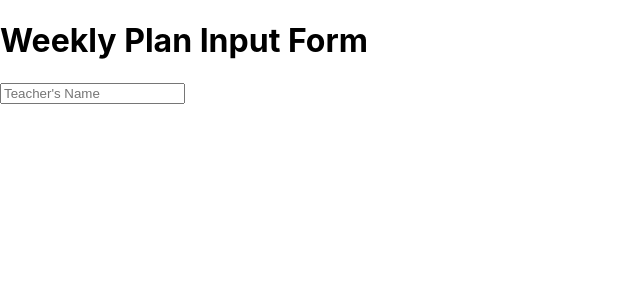
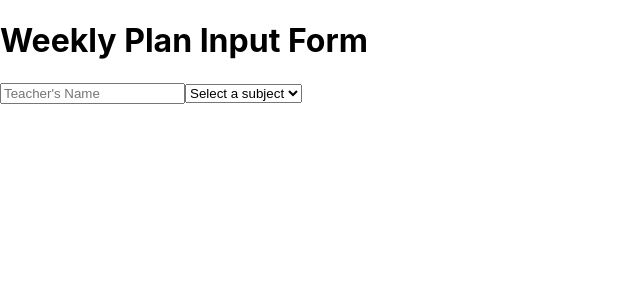
Before and after one commit to stingotho/react-weekly-plan-kbs, a React (Create React App) app: page / in a window 1280 px wide. Shown: the top 300 px of the page, without its empty margins (0-640 px from the left). Built offline with nearby package versions, Linux system fonts and the light colour scheme.

Commit message:
subject selector

```diff
--- a/src/App.js
+++ b/src/App.js
@@ -2,10 +2,11 @@ import React, { useState } from "react";
 import "./App.css";
 
 import NameInput from "./components/NameInput"; // Adjust the path as necessary
+import SubjectSelector from "./components/SubjectSelector"; // Import the new component
 
 function App() {
-  // const [subject, setSubject] = useState("");
   const [teacherName, setTeacherName] = useState("");
+  const [selectedSubject, setSelectedSubject] = useState("");
   // const [dateRange, setDateRange] = useState({ start: null, end: null });
   // const [weekNumber, setWeekNumber] = useState("");
   // const [gradeLevel, setGradeLevel] = useState("");
@@ -18,12 +19,23 @@ function App() {
   //   homework: "",
   // });
 
-  // Other component logic
+  // Example subjects array
+  const subjects = [
+    { value: "math", label: "Mathematics" },
+    { value: "science", label: "Science" },
+    { value: "history", label: "History" },
+    // Add more subjects as needed
+  ];
 
   return (
     <div className="app">
       <h1>Weekly Plan Input Form</h1>
-      {<NameInput value={teacherName} onChange={setTeacherName} />}
+      <NameInput value={teacherName} onChange={setTeacherName} />
+      <SubjectSelector
+        value={selectedSubject}
+        onChange={(e) => setSelectedSubject(e.target.value)}
+        subjects={subjects}
+      />
     </div>
   );
 }
--- a/src/components/SubjectSelector.js
+++ b/src/components/SubjectSelector.js
@@ -0,0 +1,16 @@
+import React from "react";
+
+function SubjectSelector({ value, onChange, subjects }) {
+  return (
+    <select value={value} onChange={onChange}>
+      <option value="">Select a subject</option>
+      {subjects.map((subject) => (
+        <option key={subject.value} value={subject.value}>
+          {subject.label}
+        </option>
+      ))}
+    </select>
+  );
+}
+
+export default SubjectSelector;
```
